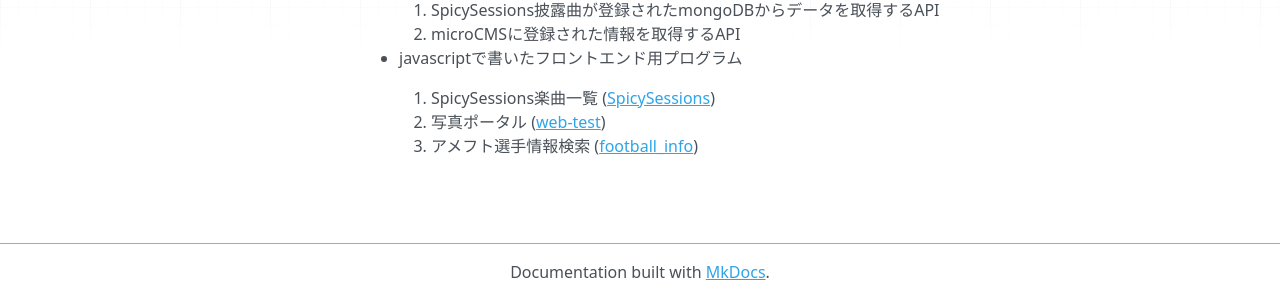
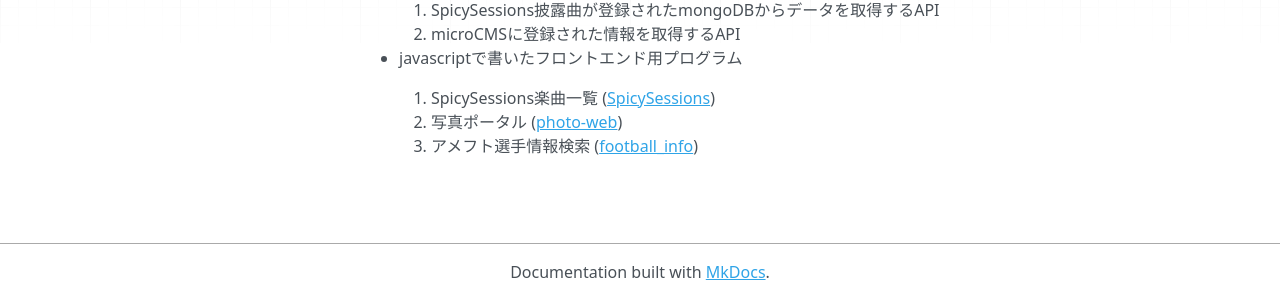
Before and after one commit to tonytani37/my-docs, an MkDocs documentation site: the page built from docs/index.md, in a window 1280 px wide. Shown: the part 263-569 px from the top of the page. Built offline with MkDocs 1.6.1, drawn with Linux system fonts in a browser that asks for light colours; nearby versions of some CDN libraries; old or Windows-style settings are respelled for this version of MkDocs.

Commit message:
2025/11/07 16:22

```diff
--- a/docs/index.md
+++ b/docs/index.md
@@ -10,5 +10,5 @@
 
 - javascriptで書いたフロントエンド用プログラム
     1. SpicySessions楽曲一覧 ([SpicySessions](https://spicysessions-react.vercel.app/))
-    2. 写真ポータル ([web-test](https://tonytani37.github.io/photo-web/))
+    2. 写真ポータル ([photo-web](https://tonytani37.github.io/photo-web/))
     3. アメフト選手情報検索 ([football_info](https://tonytani37.github.io/football_info/))
--- a/mkdocs.yml
+++ b/mkdocs.yml
@@ -6,8 +6,8 @@ nav:
     - Home: index.md       # docs/index.md にリンク
     - API:
         - SpicySessions: api/spicysessions_api_readme.md # docs/guide/setup.md にリンク
-        - microCMS: api\cms_api_readme.md
+        - microCMS: api/cms_api_readme.md
     - Front:
-        - football_info: front\football_info_readme.md
+        - football_info: front/football_info_readme.md
         - SpicySessions: front/spicysessions_readme.md
-        - 架空キャンプ場サイト: front\web-test_readme.md
+        - 架空キャンプ場サイト: front/web-test_readme.md
```
